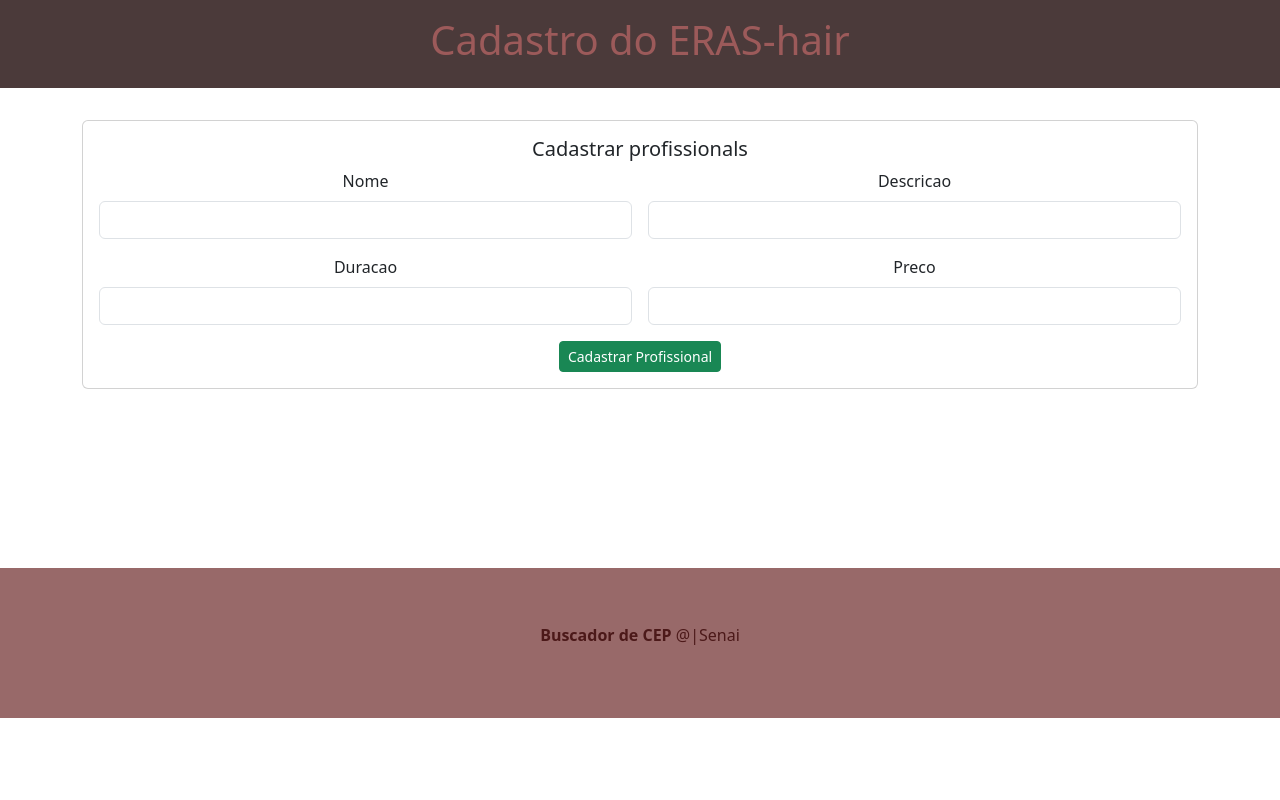
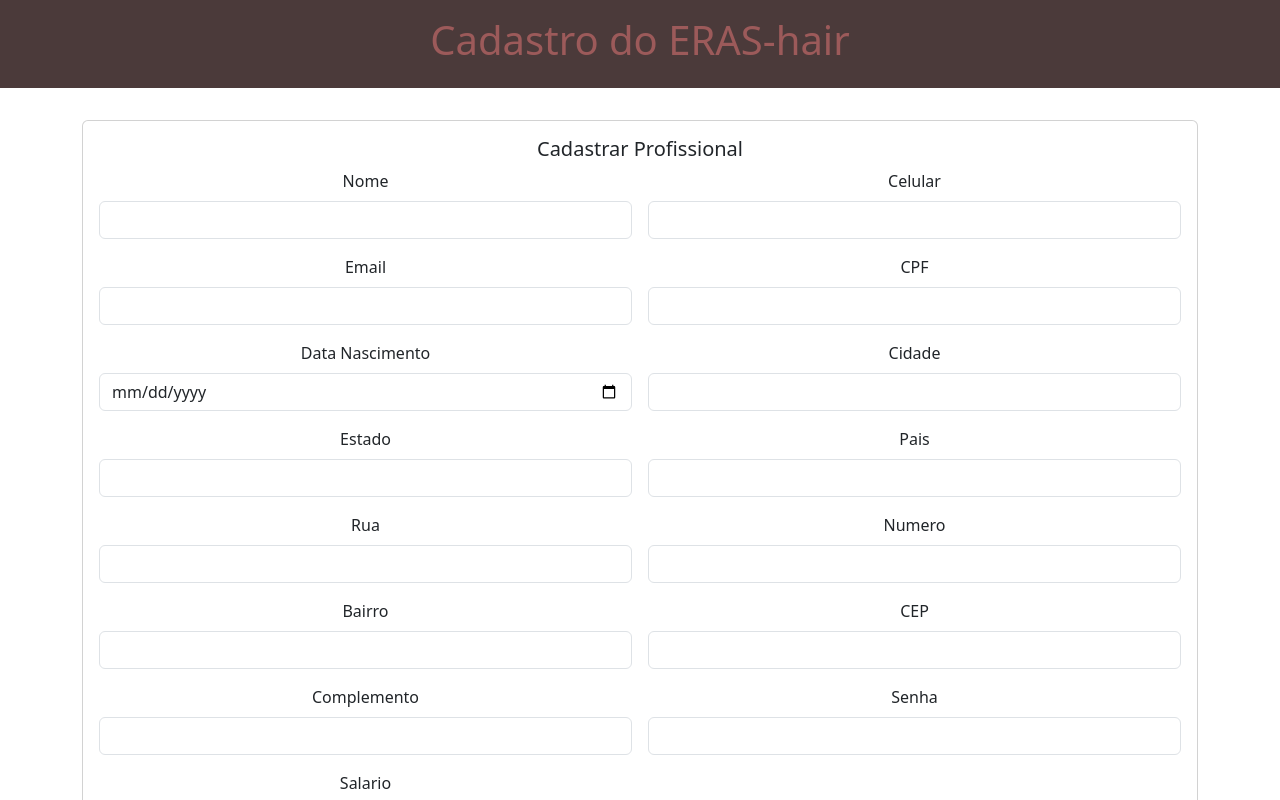
Before and after one commit to sarinhamanu/eras-hair-front, a React (Create React App) app: page /cadastroProfissional in a window 1280 px wide. Shown: the top 800 px of the page. Built offline with nearby package versions, Linux system fonts and the light colour scheme; the HTML template or start-up script is replaced by a standard one.

Commit message:
atualizar

```diff
--- a/src/components/CadastroServico.tsx
+++ b/src/components/CadastroServico.tsx
@@ -39,7 +39,7 @@ const CadastroServico = () => {
                 alert("erro ao cadastrar, olhar o console")
             }
             else{
-                window.location.href = "/listagemCliente";
+                window.location.href = "/listagemServico";
             }
 
         }).catch(function(error){
--- a/src/components/CadatroProfissional.tsx
+++ b/src/components/CadatroProfissional.tsx
@@ -1,110 +1,231 @@
-import  React, {
-    Component, useState,
-    ChangeEvent, FormEvent, useEffect
- } from 'react';
+import React, {Component, useState, ChangeEvent, FormEvent, useEffect}from 'react';
 import Header from './Header';
 import Footer from './Footer';
-import styles from '../App.module.css';
+import styles from '../App.module.css'
 import axios from 'axios';
+
 const CadastroProfissional = () => {
 
     const [nome, setNome] = useState<string>("");
-    const [descricao, setDescricao] = useState<string>("");
-    const [duracao, setDuracao] = useState<string>("");
-    const [preco, setPreco] = useState<string>("");
+    const [celular, setCelular] = useState<string>("");
+    const [email, setEmail] = useState<string>("");
+    const [cpf, setCpf] = useState<string>("");
+    const [dataNascimento, setDataNascimento] = useState<string>("");
+    const [cidade, setCidade] = useState<string>("");
+    const [estado, setEstado] = useState<string>("");
+    const [pais, setPais] = useState<string>("");
+    const [rua, setRua] = useState<string>("");
+    const [numero, setNumero] = useState<string>("");
+    const [bairro, setBairro] = useState<string>("");
+    const [cep, setCep] = useState<string>("");
+    const [complemento, setComplemento] = useState<string>("");
+    const [senha, setSenha] = useState<string>("");
+   const [salario, setSalario]=useState<string>("")
+
+
+
 
     const CadastroProfissional = (e: FormEvent) => {
+
         e.preventDefault();
 
-        const dados = {
+        const dados ={
             nome: nome,
-            descricao: descricao,
-            duracao: duracao,
-            preco: preco,
+            celular: celular,
+            email: email,
+            cpf: cpf,
+            dataNascimento: dataNascimento,
+            cidade: cidade,
+            estado: estado,
+            pais: pais,
+            rua: rua,
+            numero: numero,
+            bairro: bairro,
+            cep: cep,
+            complemento: complemento,
+            senha: senha,
+            salario:salario,
+
         }
 
-        axios.post('http://127.0.0.1:8000/api/Profissional/cadastro',
-            dados,
+        axios.post('http://127.0.0.1:8000/api/Profissional/cadastro', dados,
         {
-                headers: {
+            headers:{
                 "Accept": "application/json",
                 "Content-Type": "application/json"
             }
-            }).then(function (response) {
-                window.location.href = "/listagem Profissional"
-            }).catch(function (error) {
-                console.log(error)
-                console.log(dados)
-            })
+
+        }).then(function(response){
+            if(response.data.success == false){
+                console.log("Error");
+                console.log(response.data.error);
+                alert("erro ao cadastrar, olhar o console")
+            }
+            else{
+                window.location.href = "/listagemProfissional";
+            }
+
+        }).catch(function(error){
+            console.log(error);
+        });
+    }
+
+    const handleState = (e: ChangeEvent<HTMLInputElement>)=>{
+        if(e.target.name === "nome"){
+            setNome(e.target.value);
+        }
+        if(e.target.name === "celular"){
+            setCelular(e.target.value);
+        }
+        if(e.target.name=== "email"){
+            setEmail(e.target.value);
+        }
+        if(e.target.name === "cpf"){
+            setCpf(e.target.value);
+        }
+        if(e.target.name === "dataNascimento"){
+            setDataNascimento(e.target.value);
+        }
+        if(e.target.name === "cidade"){
+            setCidade(e.target.value);
+        }
+        if(e.target.name === "estado"){
+            setEstado(e.target.value);
+        }
+        if(e.target.name === "pais"){
+            setPais(e.target.value);
+        }
+        if(e.target.name === "rua"){
+            setRua(e.target.value);
+        }
+        if(e.target.name === "numero"){
+            setNumero(e.target.value);
+        }
+        if(e.target.name === "bairro"){
+            setBairro(e.target.value);
+        }
+        if(e.target.name === "cep"){
+            setCep(e.target.value);
+        }
+        if(e.target.name === "complemento"){
+            setComplemento(e.target.value);
+        }
+        if(e.target.name === "senha"){
+            setSenha(e.target.value);
+        }
+    if(e.target.name === "salario"){
+        setSalario(e.target.value);
+    }
+
 
     }
 
-    const handleState = (e: ChangeEvent<HTMLInputElement>) => {
-        if (e.target.name === "nome") {
-            setNome(e.target.value);
-        }
-        if (e.target.name === "descricao") {
-            setDescricao(e.target.value);
-        }
-        if (e.target.name === "duracao") {
-            setDuracao(e.target.value);
-        }
-        if (e.target.name === "preco") {
-            setPreco(e.target.value);
-        }
-    }
 
-    return (
+
+
+    return(
         <div>
            <Header />
            <main className={styles.main}>
             <div className='container'>
                 <div className='card'>
                     <div className='card-body'>
-                            <h5 className='card-title'>Cadastrar profissionals</h5>
+                        <h5 className='card-title'>Cadastrar Profissional</h5>
                         <form onSubmit={CadastroProfissional} className='row g-3'>
+
                             <div className='col-6'>
                                 <label htmlFor="nome" className='form-label'>Nome</label>
-                                    <input type="text"
-                                        name='nome'
-                                        className='form-control'
-                                        required
-                                        onChange={handleState} />
+                                <input type="text" name='nome' className='form-control' required onChange={handleState} />
                             </div>
+
                             <div className='col-6'>
-                                    <label htmlFor="descricao" className='form-label'>Descricao</label>
-                                    <input type="text"
-                                        name='descricao'
-                                        className='form-control'
-                                        required
-                                        onChange={handleState} />
+                                <label htmlFor="celular" className='form-label'>Celular</label>
+                                <input type="text" name='celular' className='form-control' required onChange={handleState} />
                             </div>
+
+
                             <div className='col-6'>
-                                    <label htmlFor="duracao" className='form-label'>Duracao</label>
-                                    <input type="text"
-                                        name='duracao'
-                                        className='form-control'
-                                        required
-                                        onChange={handleState} />
+                                <label htmlFor="email" className='form-label'>Email</label>
+                                <input type="text" name='email' className='form-control' required onChange={handleState}/>
                             </div>
+
                             <div className='col-6'>
-                                    <label htmlFor="preco" className='form-label'>Preco</label>
-                                    <input type="text"
-                                        name='preco'
-                                        className='form-control'
-                                        required
-                                        onChange={handleState} />
+                                <label htmlFor="cpf" className='form-label'>CPF</label>
+                                <input type="text" name='cpf' className='form-control' required onChange={handleState}/>
                             </div>
+
+                            <div className='col-6'>
+                                <label htmlFor="dataNascimento" className='form-label'>Data Nascimento</label>
+                                <input type="date" name='dataNascimento' className='form-control' required onChange={handleState}/>
+                            </div>
+
+                            <div className='col-6'>
+                                <label htmlFor="cidade" className='form-label'>Cidade</label>
+                                <input type="text" name='cidade' className='form-control' required onChange={handleState}/>
+                            </div>
+
+                            <div className='col-6'>
+                                <label htmlFor="estado" className='form-label'>Estado</label>
+                                <input type="text" name='estado' className='form-control' required onChange={handleState}/>
+                            </div>
+
+                            <div className='col-6'>
+                                <label htmlFor="pais" className='form-label'>Pais</label>
+                                <input type="text" name='pais' className='form-control' required onChange={handleState}/>
+                            </div>
+
+                            <div className='col-6'>
+                                <label htmlFor="rua" className='form-label'>Rua</label>
+                                <input type="text" name='rua' className='form-control' required onChange={handleState}/>
+                            </div>
+
+                            <div className='col-6'>
+                                <label htmlFor="numero" className='form-label'>Numero</label>
+                                <input type="text" name='numero' className='form-control' required onChange={handleState}/>
+                            </div>
+
+                            <div className='col-6'>
+                                <label htmlFor="bairro" className='form-label'>Bairro</label>
+                                <input type="text" name='bairro' className='form-control' required onChange={handleState}/>
+                            </div>
+
+                            <div className='col-6'>
+                                <label htmlFor="cep" className='form-label'>CEP</label>
+                                <input type="text" name='cep' className='form-control' required onChange={handleState}/>
+                            </div>
+
+                            <div className='col-6'>
+                                <label htmlFor="complemento" className='form-label'>Complemento</label>
+                                <input type="text" name='complememnto' className='form-control' required onChange={handleState}/>
+                            </div>
+
+                            <div className='col-6'>
+                                <label htmlFor="inputPassword5" className='form-label'>Senha</label>
+                                <input type="password" name='senha' id='inputPassword5' className='form-control' aria-describedby="passwordHelpBlock" required onChange={handleState}/>
+                            </div >
+                            <div className='col-6'>
+                                <label htmlFor="complemento" className='form-label'>Salario</label>
+                                <input type="text" name='salario' className='form-control' required onChange={handleState}/>
+                            </div>
+
+
                              <div className='col-12'>
-                                    <button type='submit'
-                                        className='btn btn-success btn-sm'>Cadastrar Profissional</button>
+                                    <button type='submit' className=' btn btn-success btn-sm'>Cadastrar </button>
                                 </div>
+
+
+
                         </form>
+
                     </div>
+
                 </div>
+
             </div>
+
            </main>
-            <Footer />
+
+           <Footer/>
         </div>
     );
 }
--- a/src/components/ListagemCliente.tsx
+++ b/src/components/ListagemCliente.tsx
@@ -36,7 +36,7 @@ const ListagemCliente = () => {
                     else{
                         setClientes([]);
                     }
-                    setClientes(response.data.data);
+
                 }).catch(function(error){
                     console.log(error);
                 });
```
Also changed, not shown: src/components/ListagemProfissional.tsx (+49 -54 lines). Lines whose indentation alone changed are shown as unchanged.
